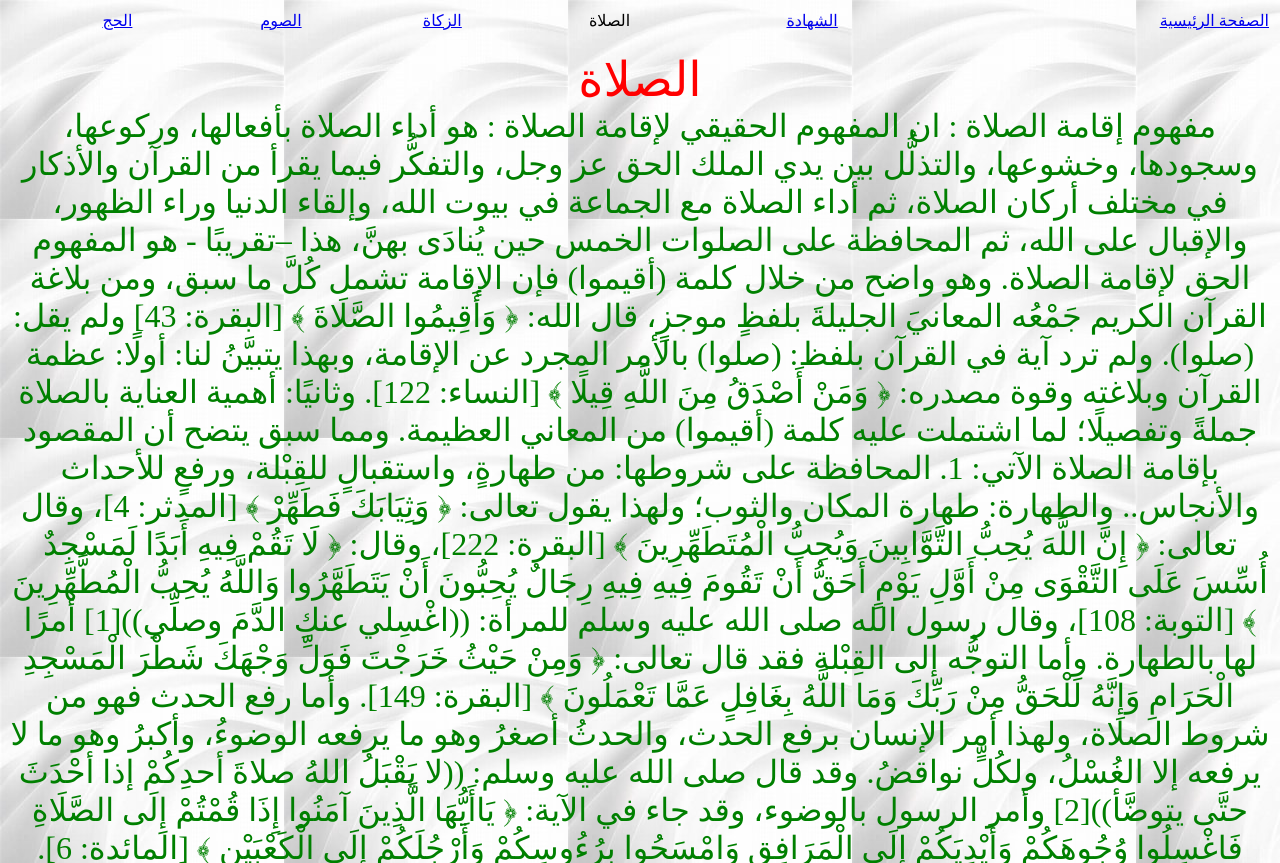
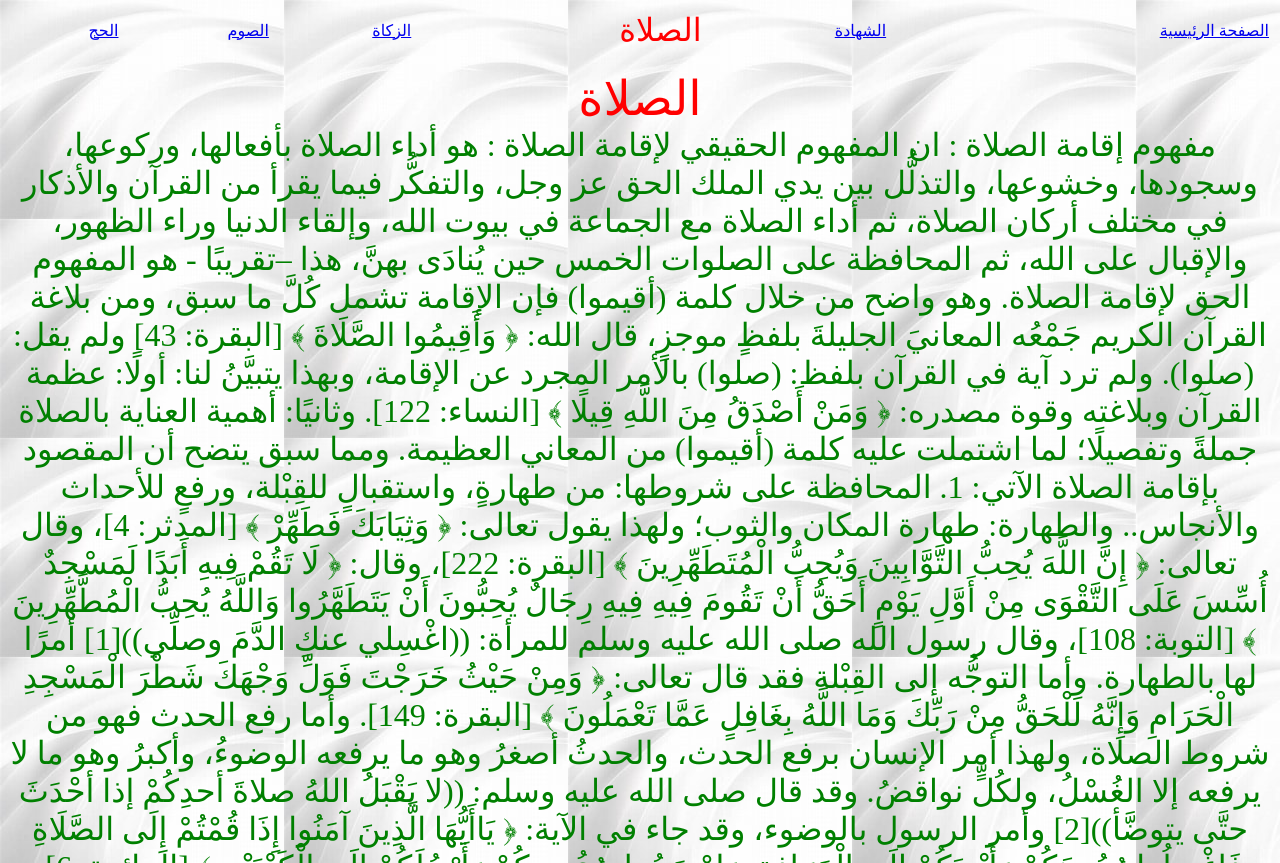
Before and after one commit to mohamedabuassy/-., a plain HTML site: page Al Salah.html in a window 1280 px wide. Shown: the top 863 px of the page. Drawn offline with Linux system fonts and the light colour scheme.

Commit message:
Update Al Salah.html

```diff
--- a/Al Salah.html
+++ b/Al Salah.html
@@ -7,7 +7,7 @@
       <tr>
         <td> <a href="index.html">الصفحة الرئيسية</a></td>
         <td> <a href="Al Shahada.html">الشهادة</a></td>
-        <td>الصلاة</td>
+        <td><font color="red" size="6"> الصلاة </font></td>
         <td> <a href="Al Zakat.html">الزكاة</a></td>
         <td> <a href="Al Sawm.html">الصوم</a></td>
         <td> <a href="Al Haju.html">الحج</a></td>
```
